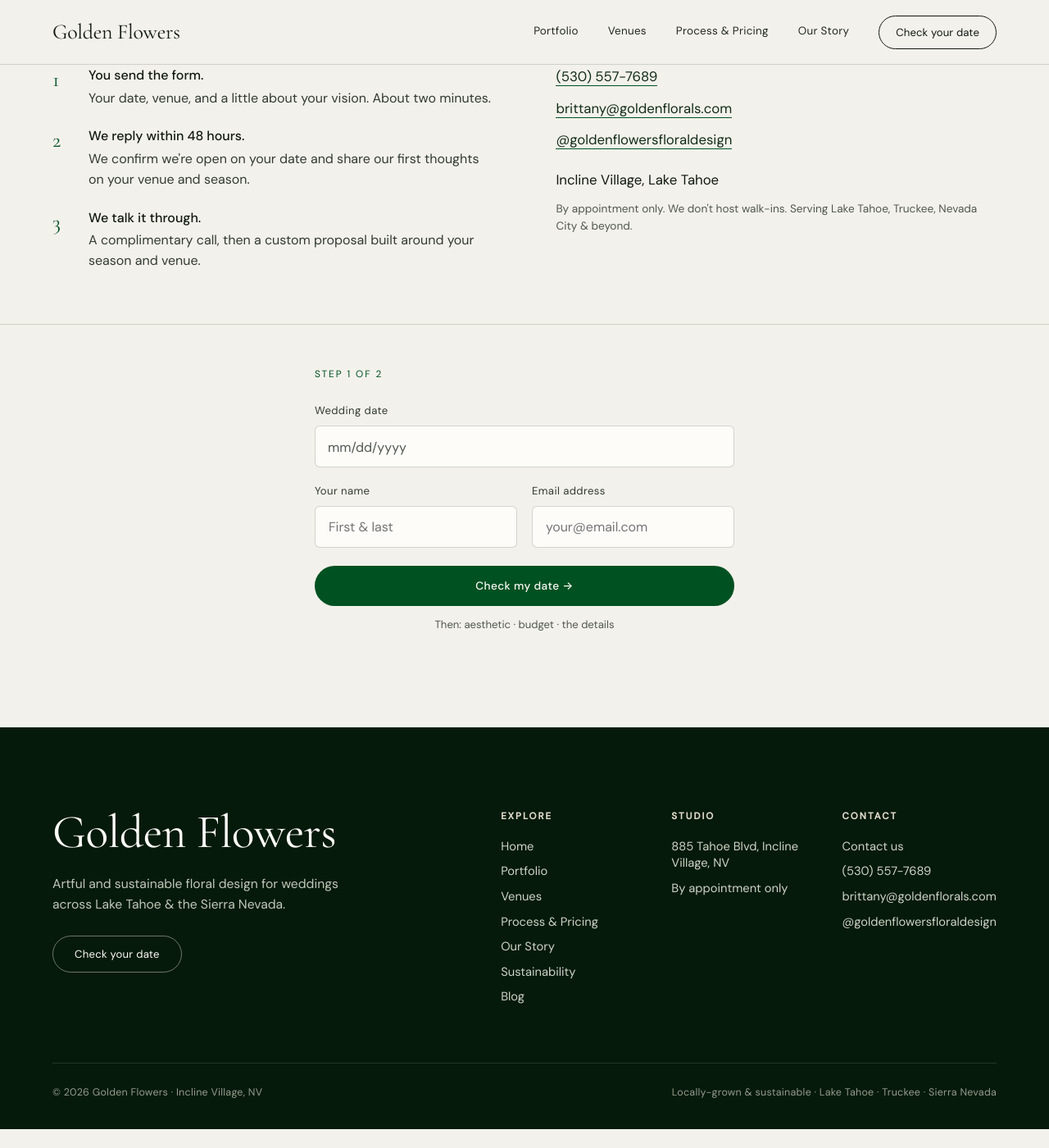
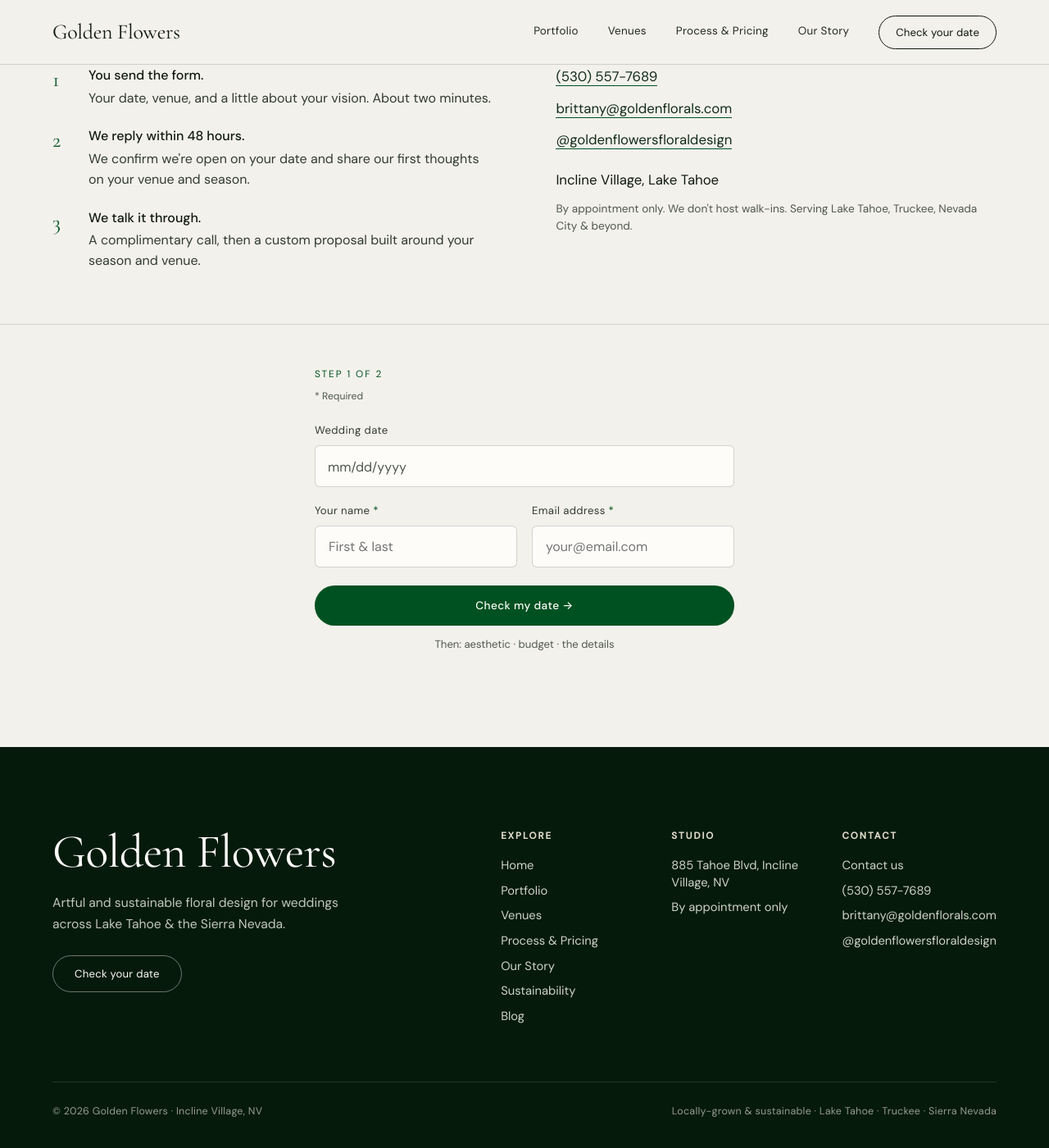
Before and after one commit to jshplhm/goldenflowers, a Jekyll site: the page built from consultation-form/index.md, in a window 1280 px wide and 1400 px high, scrolled down 548 px. Shown: the whole window at 82% size. Built offline with Jekyll 4.4.1, drawn with Linux system fonts in a browser that asks for light colours; before the commit the page ends 1925 px from its top, so only the background shows below that.

Commit message:
Consult form: drop venue autocomplete, add required-field asterisks
The datalist popup for venue suggestions is unstyleable native browser
chrome and looked out of place against the designed form, showing every
option on focus rather than filtering — no CSS fix changes that, so it's
gone in favor of a plain text field (same data captured either way).
Message placeholder no longer mentions "your venue" now that it has its
own field. Required labels (Name, Email, Aesthetic, Budget) get an
auto-tracking "*" via :has(), plus a "* Required" note per step, so it
can never drift out of sync with which fields are actually required.

Co-Authored-By: Claude Sonnet 5 <noreply@anthropic.com>

```diff
--- a/_includes/consult-modal.html
+++ b/_includes/consult-modal.html
@@ -1,36 +1,3 @@
-<!-- Venue suggestions: the 13 venues with dedicated pages (site.data.venues)
-     plus everyone else listed on /venues that doesn't have its own page (the
-     "more around the lake" and foothills lists there). Those two lists live
-     as plain text in venues/index.md, not in a data file, so if that page's
-     lists change, mirror the change here too. -->
-<datalist id="venue-list">
-  {%- for v in site.data.venues %}
-  <option value="{{ v[1].venue_name }}">
-  {%- endfor %}
-  <option value="Tahoe Blue Estate">
-  <option value="West Shore Cafe">
-  <option value="Everline">
-  <option value="Olympic Valley Stables">
-  <option value="Zephyr Lodge">
-  <option value="The Chateau">
-  <option value="The Landing">
-  <option value="Sunnyside">
-  <option value="Lahontan">
-  <option value="PlumpJack">
-  <option value="OVEC">
-  <option value="The Ridge Tahoe">
-  <option value="Round Hill Pines Beach Resort">
-  <option value="Zephyr Cove Resort">
-  <option value="The Hideout at Kirkwood">
-  <option value="Kirkwood Mountain Resort">
-  <option value="National Exchange Hotel">
-  <option value="Miners Foundry">
-  <option value="Holbrooke Hotel">
-  <option value="The Stone House">
-  <option value="The North Star House">
-  <option value="Harmony Ridge Lodge">
-  <option value="The Roth Estate">
-</datalist>
 <div class="modal-overlay" id="consult-modal" aria-hidden="true">
   <div class="modal" role="dialog" aria-modal="true" aria-labelledby="consult-modal-title" data-form-wrap>
     <button class="modal-close" type="button" aria-label="Close" data-consult-close>&times;</button>
@@ -39,6 +6,7 @@
     <p class="modal-intro">We reply within 48 hours · complimentary, by phone or video.</p>
     <form action="{{ site.consult_endpoint }}" method="POST" data-multistep data-ajax>
       <span class="form-step-indicator" aria-hidden="true">Step 1 of 2</span>
+      <p class="form-required-note">* Required</p>
       <div class="hp-wrap" aria-hidden="true">
         <label for="m-hp">Company</label>
         <input type="text" id="m-hp" name="gf_hp" tabindex="-1" autocomplete="off">
@@ -65,7 +33,7 @@
         <button type="button" class="form-back" data-form-back>&larr; Back</button>
         <div class="field-full">
           <label for="m-venue">Venue</label>
-          <input type="text" id="m-venue" name="venue" list="venue-list" placeholder="Search or type your venue" autocomplete="off">
+          <input type="text" id="m-venue" name="venue" placeholder="If you know it yet" autocomplete="off">
         </div>
         <div class="field-full">
           <label for="m-aesthetic">Aesthetic direction</label>
@@ -92,7 +60,7 @@
         </div>
         <div class="field-full">
           <label for="m-message">Tell us about your wedding</label>
-          <textarea id="m-message" name="message" placeholder="Your venue, your vision, anything that matters to you." rows="3"></textarea>
+          <textarea id="m-message" name="message" placeholder="Your vision, anything that matters to you." rows="3"></textarea>
         </div>
         <div class="form-submit field-full">
           <button type="submit" class="btn-primary">Send consultation request</button>
--- a/assets/css/redesign.css
+++ b/assets/css/redesign.css
@@ -496,6 +496,13 @@ body.lb-open{overflow:hidden;}
 .form-section{max-width:640px;margin:0 auto;padding:clamp(36px,4vw,56px) var(--pad) clamp(70px,9vw,120px);}
 .form-section form{margin:0 auto;}
 .form-step-indicator{display:block;font-size:.74rem;letter-spacing:.16em;text-transform:uppercase;color:var(--terra);margin-bottom:24px;}
+.form-required-note{font-size:.76rem;color:var(--mute);margin:-16px 0 20px;}
+/* Marks whichever labels precede a required field, so the asterisk can never
+   drift out of sync with the field's actual required-ness. */
+.form-section label:has(+ input[required])::after,
+.form-section label:has(+ select[required])::after,
+.modal label:has(+ input[required])::after,
+.modal label:has(+ select[required])::after{content:" *";color:var(--terra);}
 .field-full{grid-column:1 / -1;}
 .form-step-1{display:grid;grid-template-columns:1fr 1fr;gap:18px;}
 .form-step-2{display:grid;grid-template-columns:1fr;gap:18px;margin-top:18px;}
--- a/consultation-form/index.md
+++ b/consultation-form/index.md
@@ -47,6 +47,7 @@ redirect_from:
   <div data-form-wrap>
     <form action="{{ site.consult_endpoint }}" method="POST" id="consultation-form" data-multistep data-ajax>
       <span class="form-step-indicator" aria-hidden="true">Step 1 of 2</span>
+      <p class="form-required-note">* Required</p>
       <div class="hp-wrap" aria-hidden="true">
         <label for="hp">Company</label>
         <input type="text" id="hp" name="gf_hp" tabindex="-1" autocomplete="off">
@@ -73,7 +74,7 @@ redirect_from:
         <button type="button" class="form-back" data-form-back>&larr; Back</button>
         <div class="field-full">
           <label for="venue">Venue</label>
-          <input type="text" id="venue" name="venue" list="venue-list" placeholder="Search or type your venue" autocomplete="off">
+          <input type="text" id="venue" name="venue" placeholder="If you know it yet" autocomplete="off">
         </div>
         <div class="field-full">
           <label for="aesthetic">Aesthetic direction</label>
@@ -100,7 +101,7 @@ redirect_from:
         </div>
         <div class="field-full">
           <label for="message">Tell us about your wedding</label>
-          <textarea id="message" name="message" placeholder="Your venue, your vision, anything that matters to you." rows="4"></textarea>
+          <textarea id="message" name="message" placeholder="Your vision, anything that matters to you." rows="4"></textarea>
         </div>
         <div class="form-submit field-full">
           <button type="submit" class="btn-primary">Send consultation request</button>
```
